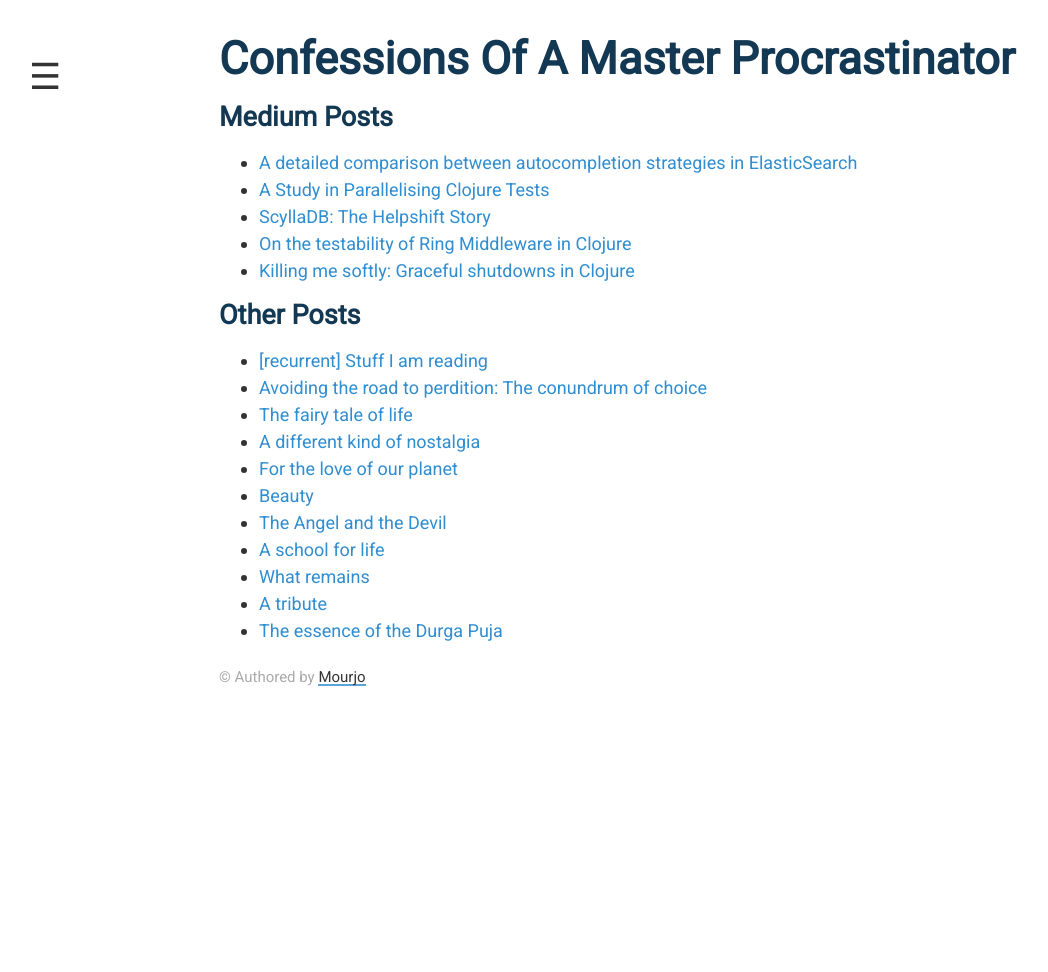
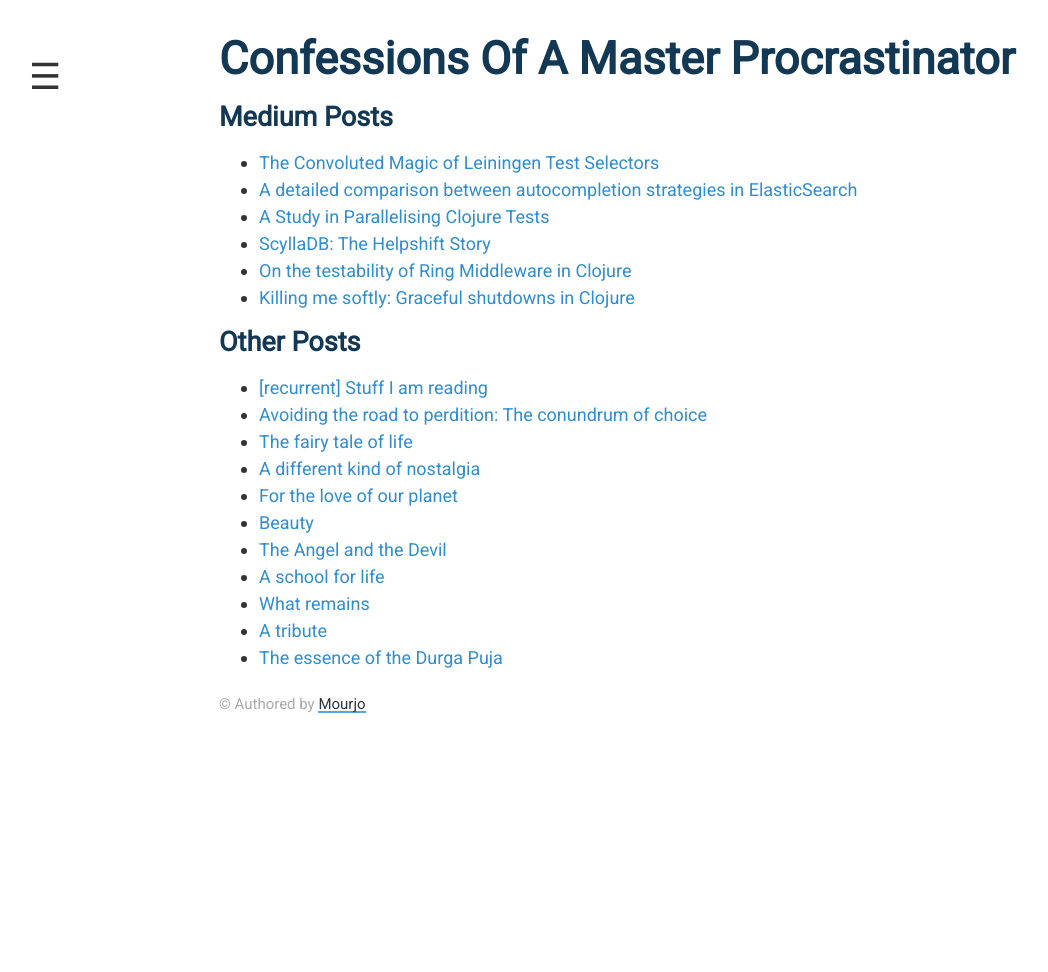
Before and after one commit to mourjo/blog, a Jekyll site: the page built from index.html, in a window 1280 px wide. Shown: the whole page, without its empty margins (21-1069 px from the left). Built offline with Jekyll 4.4.1, drawn with Linux system fonts in a browser that asks for light colours.

Commit message:
The Convoluted Magic of Leiningen Test Selectors

```diff
--- a/index.html
+++ b/index.html
@@ -8,6 +8,7 @@ permalink: /
 <div class="article-list">
     <h1>Medium posts</h1>
     <ul>
+        <li><a href="https://medium.com/helpshift-engineering/the-convoluted-magic-of-leiningen-test-selectors-2eb6c452dfcf" target="_blank">The Convoluted Magic of Leiningen Test Selectors</a></li>
         <li><a href="https://medium.com/@mourjo_sen/a-detailed-comparison-between-autocompletion-strategies-in-elasticsearch-66cb9e9c62c4" target="_blank">A detailed comparison between autocompletion strategies in ElasticSearch</a></li>
 
         <li><a href="https://medium.com/helpshift-engineering/a-study-in-parallelising-tests-b5253817beae" target="_blank">A Study in Parallelising Clojure Tests</a></li>
```
